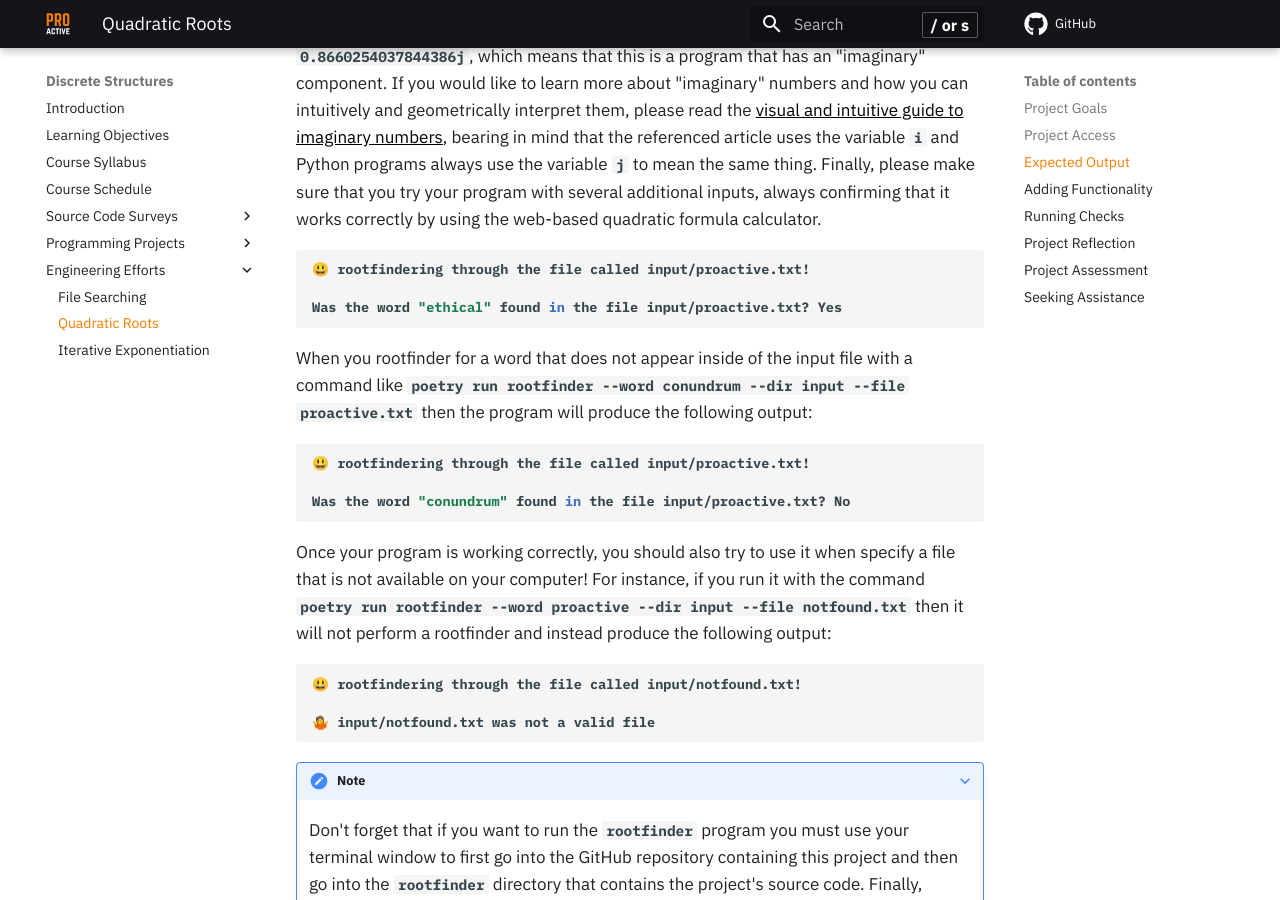
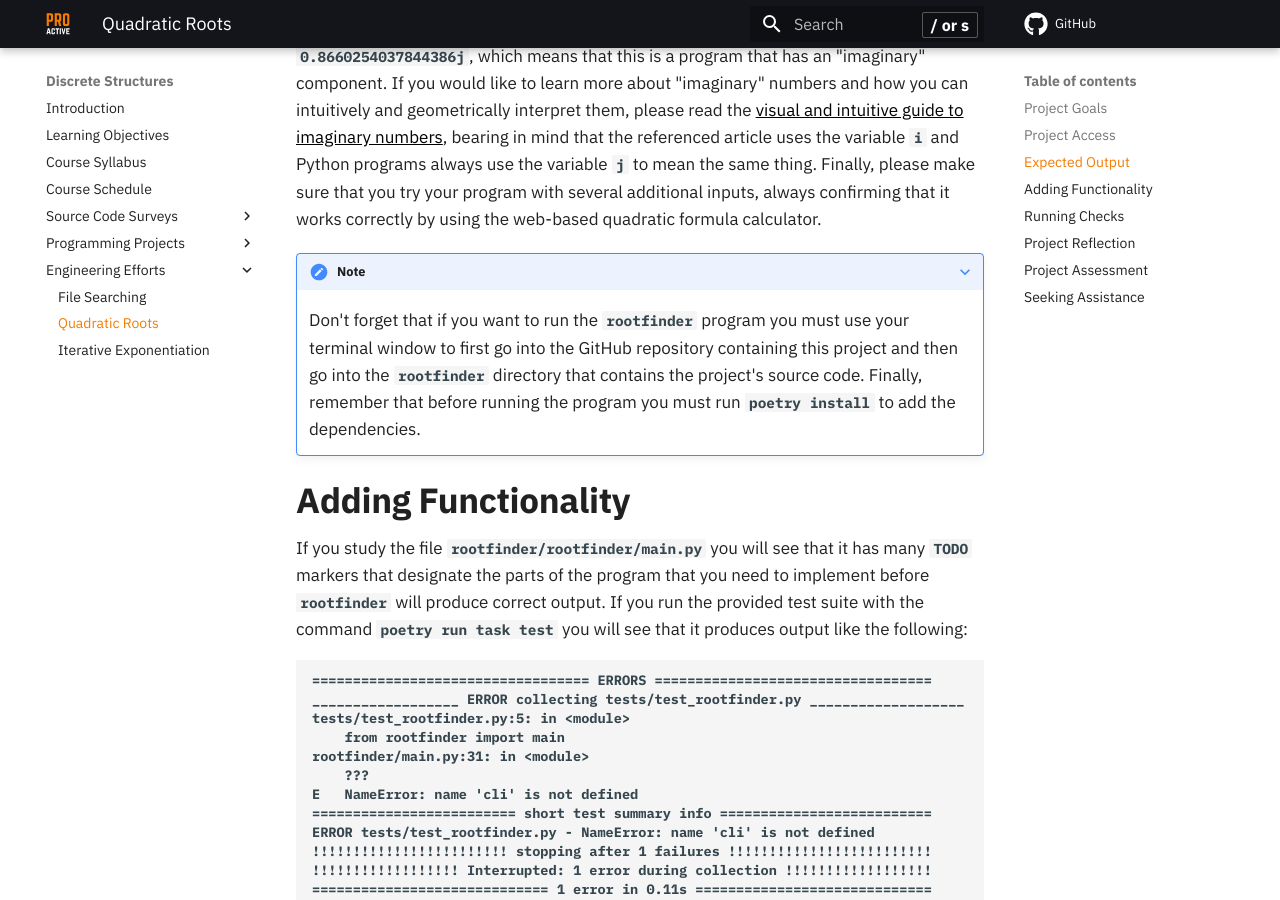
Before and after one commit to ProactiveProgrammers/www.proactiveprogrammers.com, an MkDocs documentation site: the page built from docs/discrete-structures/engineering-efforts/quadratic-roots.md, in a window 1280 px wide and 900 px high, scrolled down 1543 px. Built offline with MkDocs 1.6.1 and Material for MkDocs 9.7.7, drawn with Linux system fonts in a browser that asks for light colours; comment, search, counter and statistics services are not loaded.

Commit message:
fix: Delete not-needed content in quadratic-roots for discrete-structures.

````diff
--- a/docs/discrete-structures/engineering-efforts/quadratic-roots.md
+++ b/docs/discrete-structures/engineering-efforts/quadratic-roots.md
@@ -76,36 +76,6 @@ programs always use the variable `j` to mean the same thing. Finally, please
 make sure that you try your program with several additional inputs, always
 confirming that it works correctly by using the web-based quadratic formula
 calculator.
-
-
-
-```shell
-😃 rootfindering through the file called input/proactive.txt!
-
-Was the word "ethical" found in the file input/proactive.txt? Yes
-```
-
-When you rootfinder for a word that does not appear inside of the input file with a
-command like `poetry run rootfinder --word conundrum --dir input --file
-proactive.txt` then the program will produce the following output:
-
-```shell
-😃 rootfindering through the file called input/proactive.txt!
-
-Was the word "conundrum" found in the file input/proactive.txt? No
-```
-
-Once your program is working correctly, you should also try to use it when
-specify a file that is not available on your computer! For instance, if you run
-it with the command `poetry run rootfinder --word proactive --dir input --file
-notfound.txt` then it will not perform a rootfinder and instead produce the
-following output:
-
-```shell
-😃 rootfindering through the file called input/notfound.txt!
-
-🤷 input/notfound.txt was not a valid file
-```
 
 ???+ note
 
````
